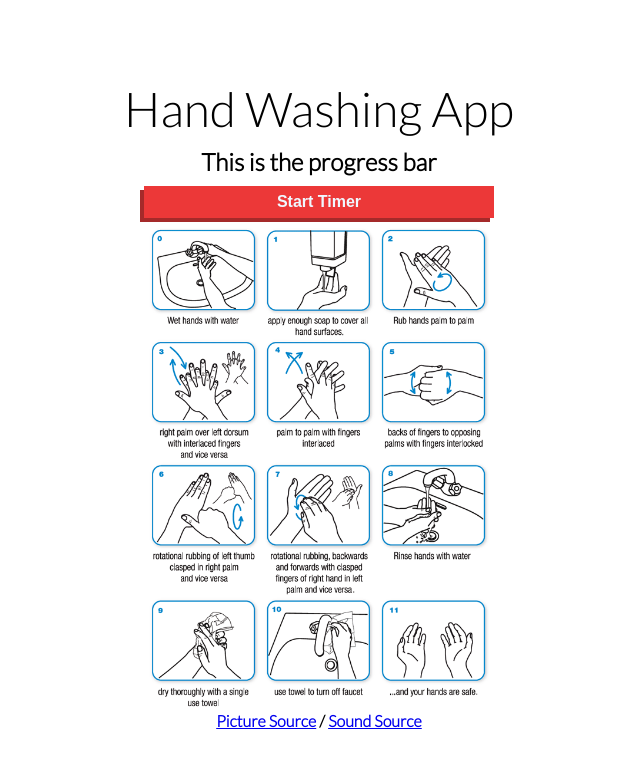
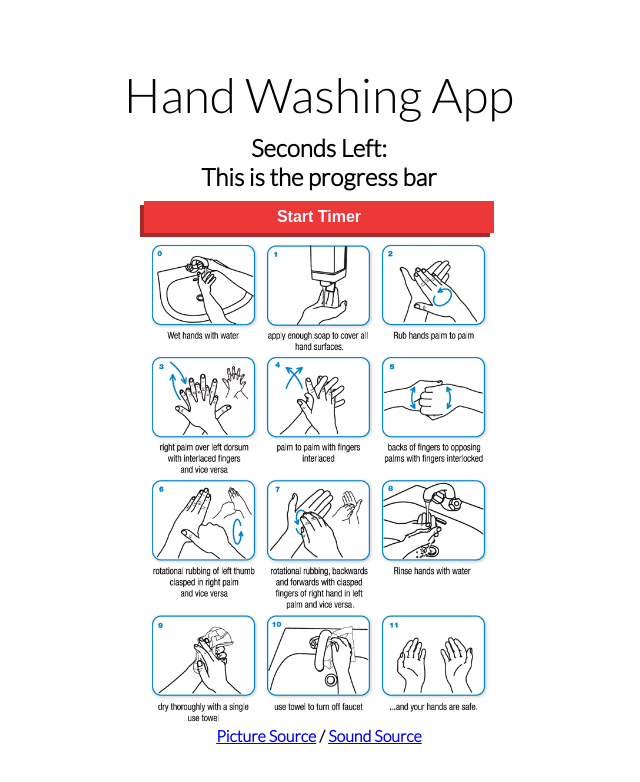
Before and after one commit to celeronCoder/hand_wash, a Svelte app: page / in a window 1280 px wide. Shown: the top 782 px of the page, without its empty margins (321-961 px from the left). Built offline with nearby package versions, Linux system fonts and the light colour scheme.

Commit message:
Markup done here

```diff
--- a/src/Timer.svelte
+++ b/src/Timer.svelte
@@ -2,6 +2,7 @@
   import ProgressBar from "./ProgressBar.svelte";
 </script>
 
+<h2>Seconds Left:</h2>
 <ProgressBar />
 <div class="btnContainer">
   <button class="timerBtn">Start Timer</button>
```
